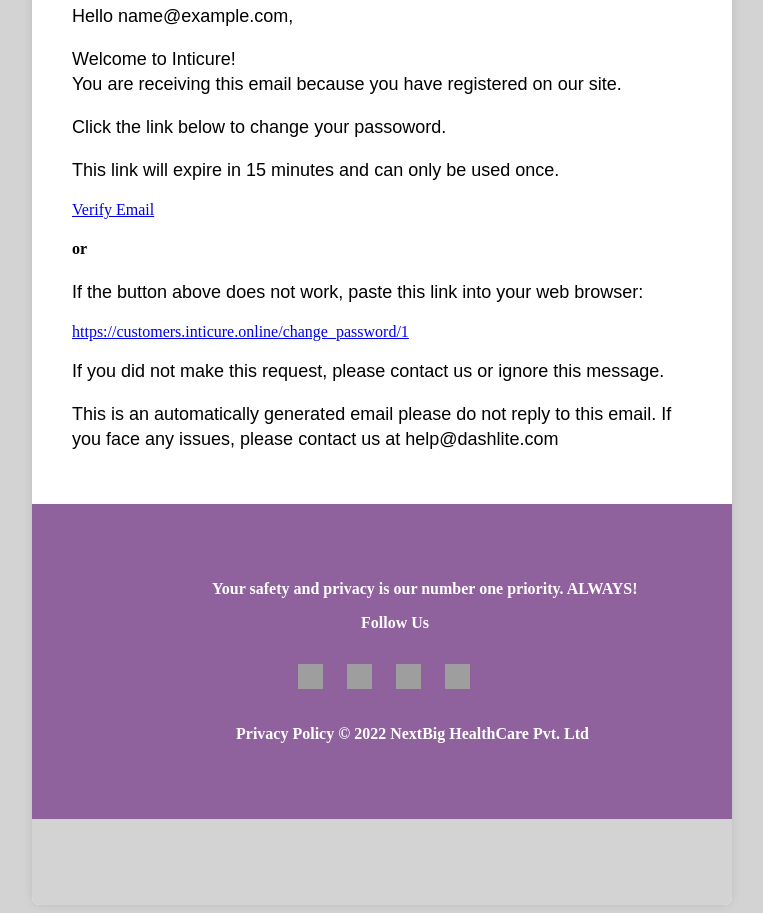
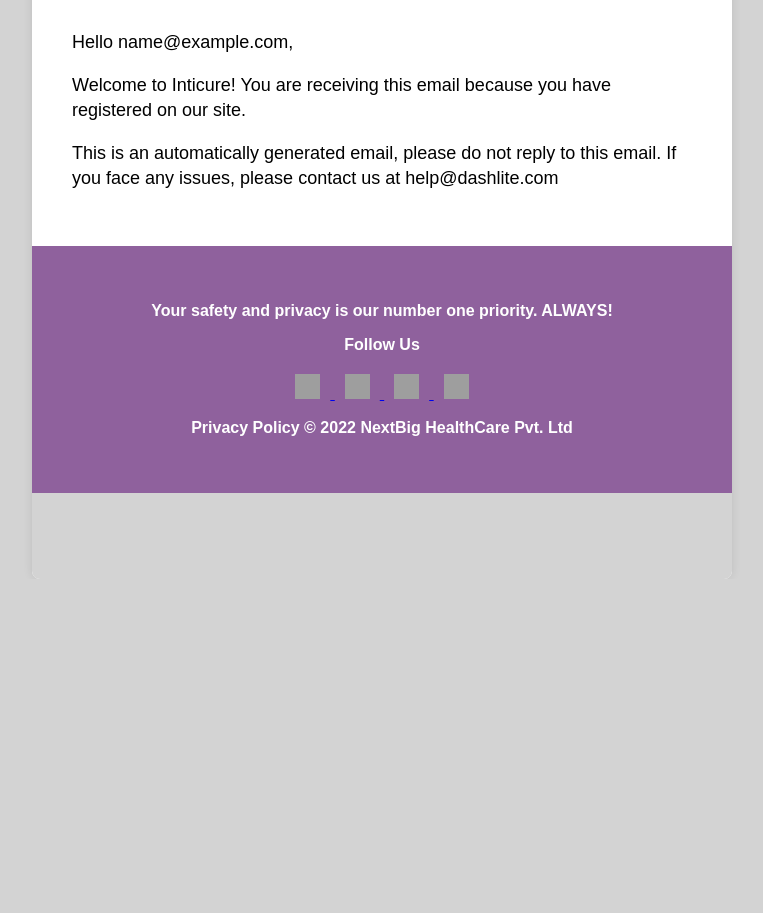
Before and after one commit to AbdulSamad52556/inticure_backend, a Django app: template inticure_backend/templates/user_confirmation.html in a window 1280 px wide. Shown: the part 306-1219 px from the top of the page, without its empty margins (258-1021 px from the left). After the commit the page ends 799 px from the top, so only its background shows below. Run offline with Django 4.2, Linux system fonts and the light colour scheme; the template is opened without the code that fills it: most values are stand-ins (such as "Sample title", 1, 10 or a date in 2020); grey boxes are pictures that could not be loaded.

Commit message:
unwanted_emails_removed

```diff
--- a/inticure_backend/analysis/views.py
+++ b/inticure_backend/analysis/views.py
@@ -296,7 +296,6 @@ def create_user(email,first_name,last_name):
         # plain_message="account-created"
         from_email = 'wecare@inticure.com'
         to = user.email
-        cc = "nextbighealthcare@inticure.com"
         email_message = mail.EmailMessage(
             subject=subject,
             body=plain_message,
--- a/inticure_backend/templates/order_confirmation_customer.html
+++ b/inticure_backend/templates/order_confirmation_customer.html
@@ -226,9 +226,6 @@
 				<a href="https://www.linkedin.com/company/inticure/?viewAsMember=true"><img src="http://api.inticure.com/media/linkedin.png"/></a>
 			</p>
 			</div>
-			{#<div style="padding-left: 298px;">#}
-			{#}	<p><b><a href="#"><img src="http://api.inticure.com/templates/images/socials/facebook.png" alt=""></a></b></p>#}
-			{#</div>#}
 			<div style="padding-left: 144px; color: white; font-family: 'DM Sans', sans-serif, 'Helvetica Neue', Arial, 'Noto Sans', sans-serif;"><p><b>Privacy Policy © 2022 NextBig HealthCare Pvt. Ltd</b></p></div>
 
 
--- a/inticure_backend/templates/user_confirmation.html
+++ b/inticure_backend/templates/user_confirmation.html
@@ -1,212 +1,155 @@
 <!DOCTYPE html>
-<html>
+<html lang="en">
 <head>
-	<title>Email Template</title>
+    <meta charset="UTF-8">
+    <meta name="viewport" content="width=device-width, initial-scale=1.0">
+    <title>Account Confirmation</title>
     <style>
         body {
-			background-color:LightGray ;
+            background-color: LightGray;
+            font-family: "DM Sans", sans-serif, "Helvetica Neue", Arial, "Noto Sans", sans-serif;
+            margin: 0;
+            padding: 0;
         }
 
         .container {
             max-width: 700px; /* width of an A4 size paper */
             margin: 0 auto;
-			padding: 0;
-			box-sizing: border-box;
             background-color: white;
             border-radius: 8px;
             overflow: hidden;
             box-shadow: 0px 0px 10px rgba(0, 0, 0, 0.1);
         }
 
-		/* Style for the header */
+        /* Header styles */
         .header {
             background: #8F619D;
             color: white;
-			padding: 1px;
+            padding: 20px;
+            text-align: center;
             position: relative;
-			text-align: center; /* center align the h1 tag */
-			width: 100%;
         }
 
         .header p {
-			display: inline-block; /* make the h1 tag take only the width it needs */
-			font-family: "DM Sans", sans-serif, "Helvetica Neue", Arial, "Noto Sans", sans-serif;
-			font-style: normal;
+            font-size: 25px;
             font-weight: 600;
-			font-size: 25px;
             line-height: 35px;
         }
 
-
-
-		/* Style for the logo */
         .logo {
             display: block;
             max-width: 150px;
-			height: auto;
-			margin: 0 auto;
-			margin-top: 20px;
-			margin-bottom: 20px;
-			float:left;
-			padding-left: 22px;
-			padding-top: 13px;
-
-		}
-
-		/* Style for the image */
-		.image {
-			position: absolute;
-			top: 20px;
-			right: 20px;
-			display: inline-block;
-			max-width: 150px;
-			height: auto;
-			vertical-align: middle;
+            margin: 20px auto;
         }
 
         .header-image {
             position: absolute;
             top: 20px;
             right: 20px;
-			display: inline-block;
             max-width: 150px;
             height: auto;
-			vertical-align: middle;
-			text-align: right; /* Align the image to the right */
         }
 
-		/* Style for the email body */
+        /* Email body styles */
         .email-body {
-			margin-top: 40px;
+            padding: 40px;
             text-align: left;
-			min-height: 500px;
-			width: 100%;
-			padding: 0 40px;
-			box-sizing: border-box;
-			background-color: white;
         }
 
-		/* Style for the footer */
+        .email-body p {
+            font-size: 18px;
+            line-height: 25px;
+            margin-bottom: 15px;
+        }
+
+        .email-btn {
+            background-color: #8F619D;
+            color: white;
+            padding: 10px 20px;
+            text-decoration: none;
+            border-radius: 5px;
+            display: inline-block;
+        }
+
+        .link-block {
+            color: #8F619D;
+            text-decoration: none;
+            display: block;
+            margin-top: 10px;
+        }
+
+        h4.email-heading-s2 {
+            font-size: 20px;
+            font-weight: 600;
+        }
+
         .footer {
             background: #8F619D;
-
- 			padding: 60px;
-  			position: relative;
-  			width: 100%;
-			}
-
-		h5 {
-			font-size: 16px;
-  			}
-	    .pale-white-bg{
-			background-color: LightGray;
-		}
-		.top-header{
-			background-color: white;
-			float: left;
-			width: 100%;
-			height:90px;
-
-
-		}
-
-		.blank-header{
-			background-color: LightGray;
-			width: 100%;
-			height:86px;
-
-		}
-		.blank-footer{
-			background-color: LightGray;
-			width: 100%;
-			height:86px;
-		}
-		.email-body p{
-			font-family: "DM Sans", sans-serif, "Helvetica Neue", Arial, "Noto Sans", sans-serif;
-			font-style: normal;
-			font-weight: 400;
-			font-size: 18px;
-			line-height: 25px;
-		}
-		.social_logos {
-			display: flex;
-			align-items: center;
-			padding-left: 196px;
+            color: white;
+            padding: 40px 20px;
+            text-align: center;
         }
 
         .social_logos img {
             margin: 0 10px;
-			width: 25px; /* or any other desired width */
-			height: 25px; /* or any other desired height */
+            width: 25px;
+            height: 25px;
         }
 
+        .social_logos {
+            text-align: center;
+            margin-top: 20px;
+        }
 
-
+        .blank-header, .blank-footer {
+            background-color: LightGray;
+            width: 100%;
+            height: 86px;
+        }
     </style>
 </head>
 <body>
-	<div class="pale-white-bg">
-
     <div class="container">
-		<div class="blank-header">
-
-		</div>
         <!-- Logo -->
         <div class="top-header">
             <img src="https://api.inticure.online/media/inticure_logo.jpeg" alt="Logo" class="logo">
         </div>
+
         <!-- Header -->
         <div class="header">
-			<p>Confirm Your E-Mail Address</p>
-			<img src="https://api.inticure.online/media/doctor_img.png" alt="Image" class="image" style="height:100%">
+            <p>Confirm Your Account</p>
+            <img src="https://api.inticure.online/media/doctor_img.png" alt="Image" class="header-image">
         </div>
 
         <!-- Email Body -->
         <div class="email-body">
             <p>Hello {{email}},</p>
-			<p>Welcome to Inticure! <br> You are receiving this email because you have registered on our site.</p>
-			<p>Click the link below to change your  passoword.</p>
-			<p class="mb-4">This link will expire in 15 minutes and can only be used once.</p>
-			<a href="https://customers.inticure.online/change_password/{{user_id}}" class="email-btn">Verify Email</a>
-			<h4 class="email-heading-s2">or</h4>
-            <p>If the button above does not work, paste this link into your web browser:</p>
-            <a href="#" class="link-block">https://customers.inticure.online/change_password/{{user_id}}</a>
-			<p>If you did not make this request, please contact us or ignore this message.</p>
-            <p class="email-note">
-			This is an automatically generated email please do not reply to this email. If you face any issues, please contact us at help@dashlite.com</p>
+            <p>Welcome to Inticure! You are receiving this email because you have registered on our site.</p>
+            <p>This is an automatically generated email, please do not reply to this email. If you face any issues, please contact us at help@dashlite.com</p>
         </div>
+
         <!-- Footer -->
         <div class="footer">
-			<div style="padding-left: 120px;color: white;">
-			  <p><b>Your safety and privacy is our number one priority. ALWAYS!</b></p>
+            <p><strong>Your safety and privacy is our number one priority. ALWAYS!</strong></p>
+            <p><strong>Follow Us</strong></p>
+            <div class="social_logos">
+                <a href="https://www.facebook.com/profile.php?id=100086973277320">
+                    <img src="http://api.inticure.com/media/facebook_x3t0h7Z.png" alt="Facebook">
+                </a>
+                <a href="https://www.youtube.com/channel/UCmFHPhjy7R6E_Lfv9_4nr-Q">
+                    <img src="http://api.inticure.com/media/Youtube.png" alt="YouTube">
+                </a>
+                <a href="https://www.instagram.com/get_inticured/">
+                    <img src="http://api.inticure.com/media/instagram.png" alt="Instagram">
+                </a>
+                <a href="https://www.linkedin.com/company/inticure/?viewAsMember=true">
+                    <img src="http://api.inticure.com/media/linkedin.png" alt="LinkedIn">
+                </a>
             </div>
-			<div style="padding-left: 269px;color: white;">
-				<p><b>Follow Us</b></p>
-
-			</div>
-			<div class="social_logos"><p><a href="https://www.facebook.com/profile.php?id=100086973277320">
-				<img src="http://api.inticure.com/media/facebook_x3t0h7Z.png"/></a>
-				<a href="https://www.youtube.com/channel/UCmFHPhjy7R6E_Lfv9_4nr-Q"><img src="http://api.inticure.com/media/Youtube.png"/></a>
-				<a href="https://www.instagram.com/get_inticured/"><img src="http://api.inticure.com/media/instagram.png" /></a>
-				<a href="https://www.linkedin.com/company/inticure/?viewAsMember=true"><img src="http://api.inticure.com/media/linkedin.png"/></a>
-			</p>
+            <p><strong>Privacy Policy © 2022 NextBig HealthCare Pvt. Ltd</strong></p>
         </div>
 
-			{#<div style="padding-left: 298px;">#}
-			{#}	<p><b><a href="#"><img src="http://api.inticure.com/templates/images/socials/facebook.png" alt=""></a></b></p>#}
-			{#</div>#}
-			<div style="padding-left:144px;color: white;">
-				<p><b>Privacy Policy © 2022 NextBig HealthCare Pvt. Ltd</b></p>
-			</div>
-
-
-		</div>
-		<div class="blank-footer">
-
-		</div>
-
-
-	</div>
+        <div class="blank-footer"></div>
     </div>
 </body>
 </html>
```
Also changed, not shown: inticure_backend/administrator/views.py (+30 -15 lines), inticure_backend/inticure_backend/settings.py (+7 -3 lines). Lines whose indentation alone changed are shown as unchanged.
